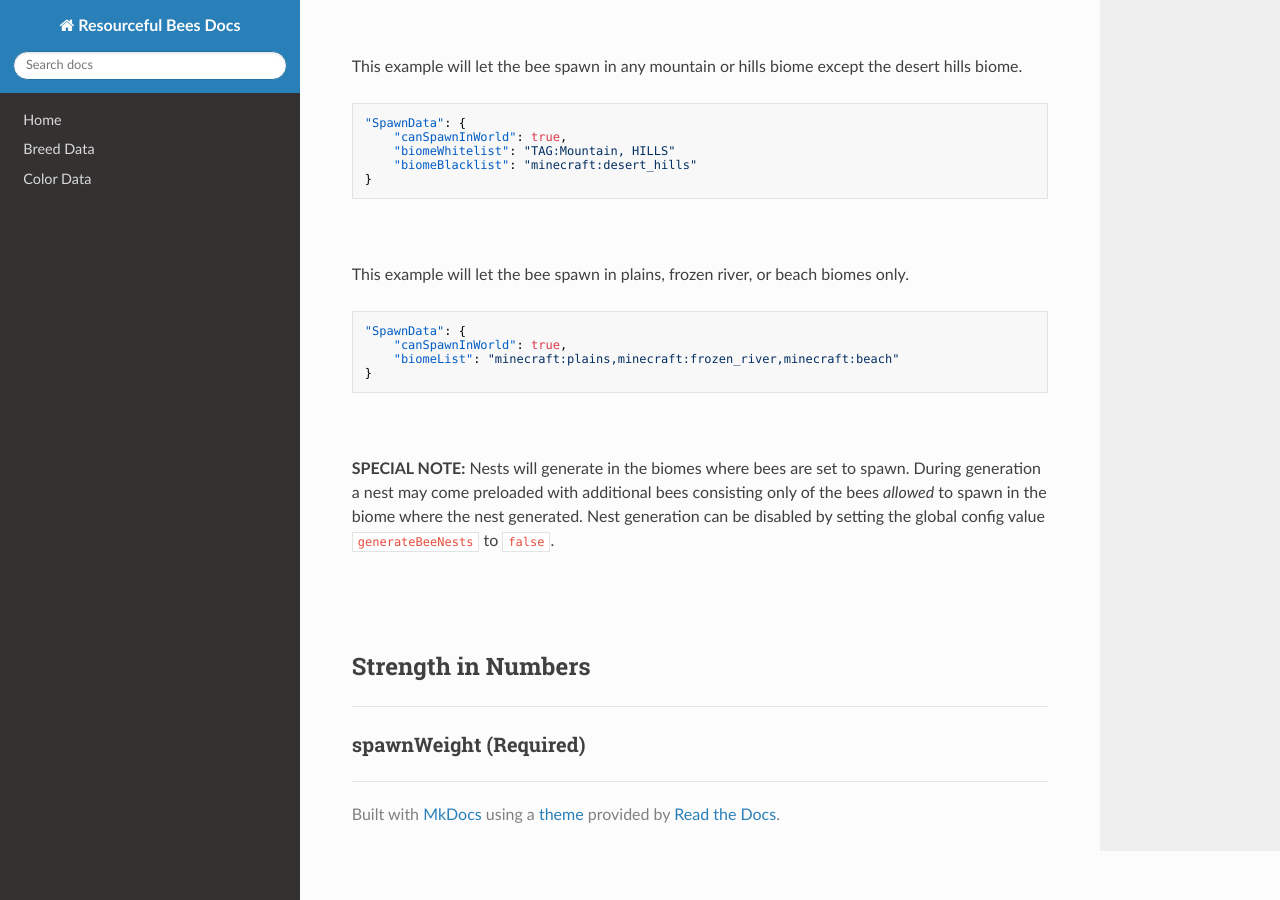
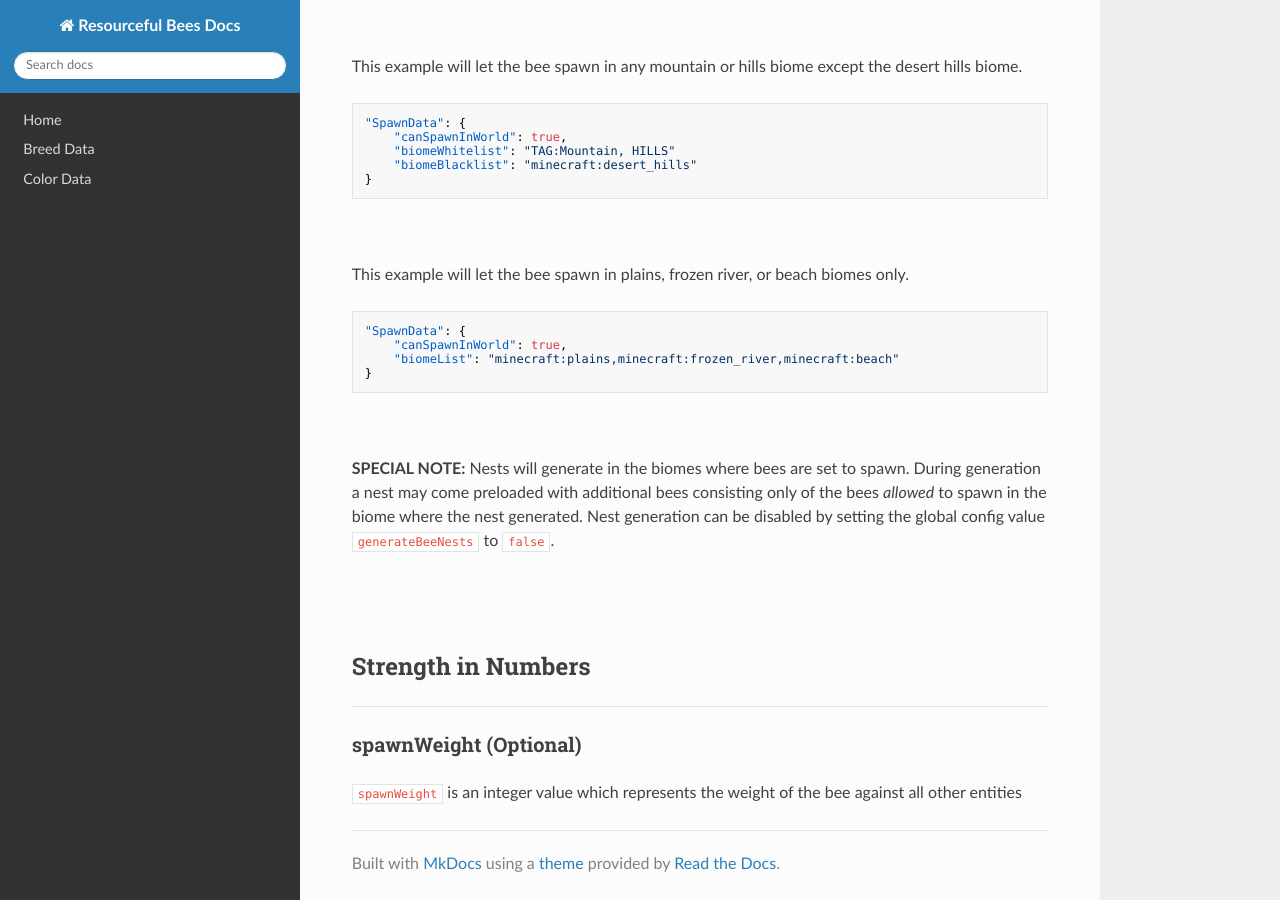
Before and after one commit to Team-Resourceful/ResourcefulBeesDocs, an MkDocs documentation site: the page built from docs/bee_data/spawn_data.md, in a window 1280 px wide and 900 px high, scrolled down 1026 px. Built offline with MkDocs 1.6.1, drawn with Linux system fonts in a browser that asks for light colours; nearby versions of some CDN libraries.

Commit message:
docs/bee_data/spawn_data.md updated from https://stackedit.io/

```diff
--- a/docs/bee_data/spawn_data.md
+++ b/docs/bee_data/spawn_data.md
@@ -64,8 +64,10 @@ This example will let the bee spawn in plains, frozen river, or beach biomes onl
 ## **Strength in Numbers**
 ***
 
-### **spawnWeight** (Required)
+### **spawnWeight** (Optional)
+
+`spawnWeight` is an integer value which represents the weight of the bee against all other entities
 <!--stackedit_data:
-eyJoaXN0b3J5IjpbLTE2MjY5MDU5NTgsMTkyODk1NzIwNywxNj
-g0NjMzMDcxXX0=
+eyJoaXN0b3J5IjpbLTIyMTA5MDAyOCwxOTI4OTU3MjA3LDE2OD
+Q2MzMwNzFdfQ==
 -->
```
